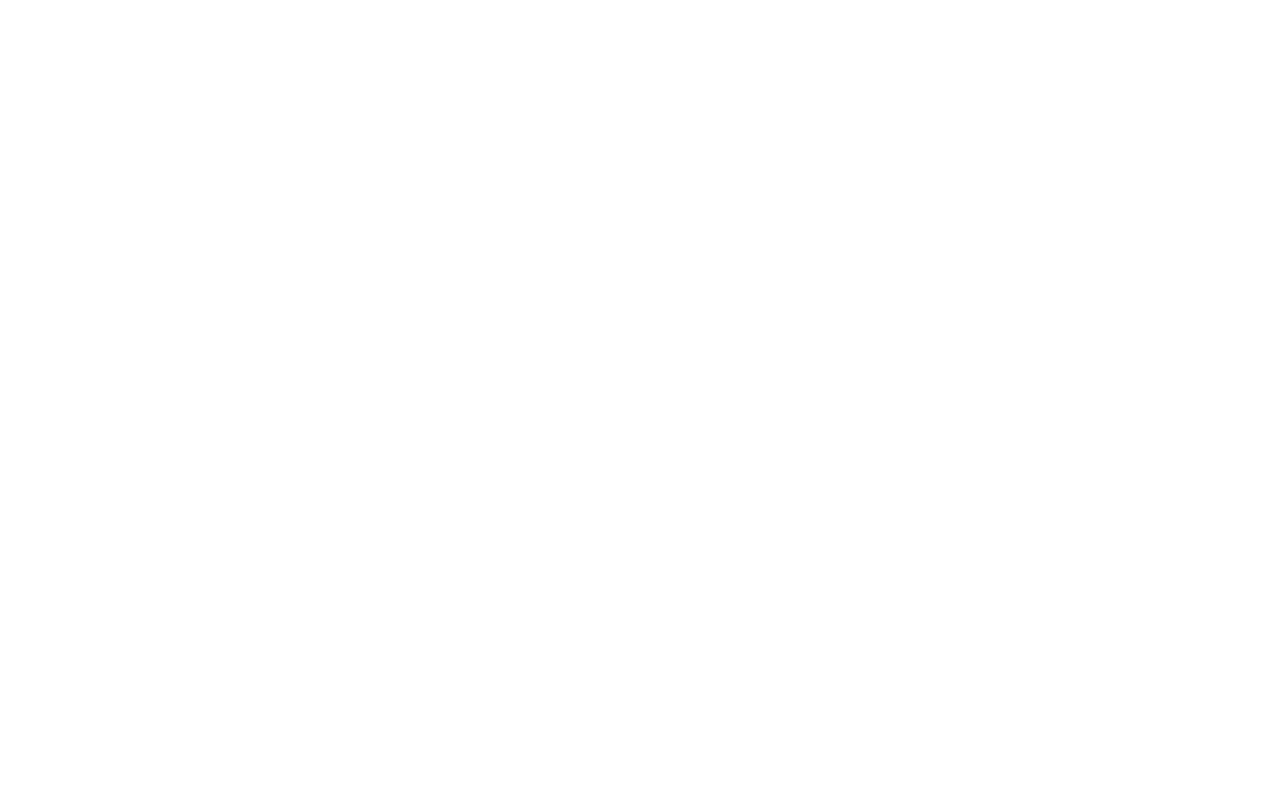
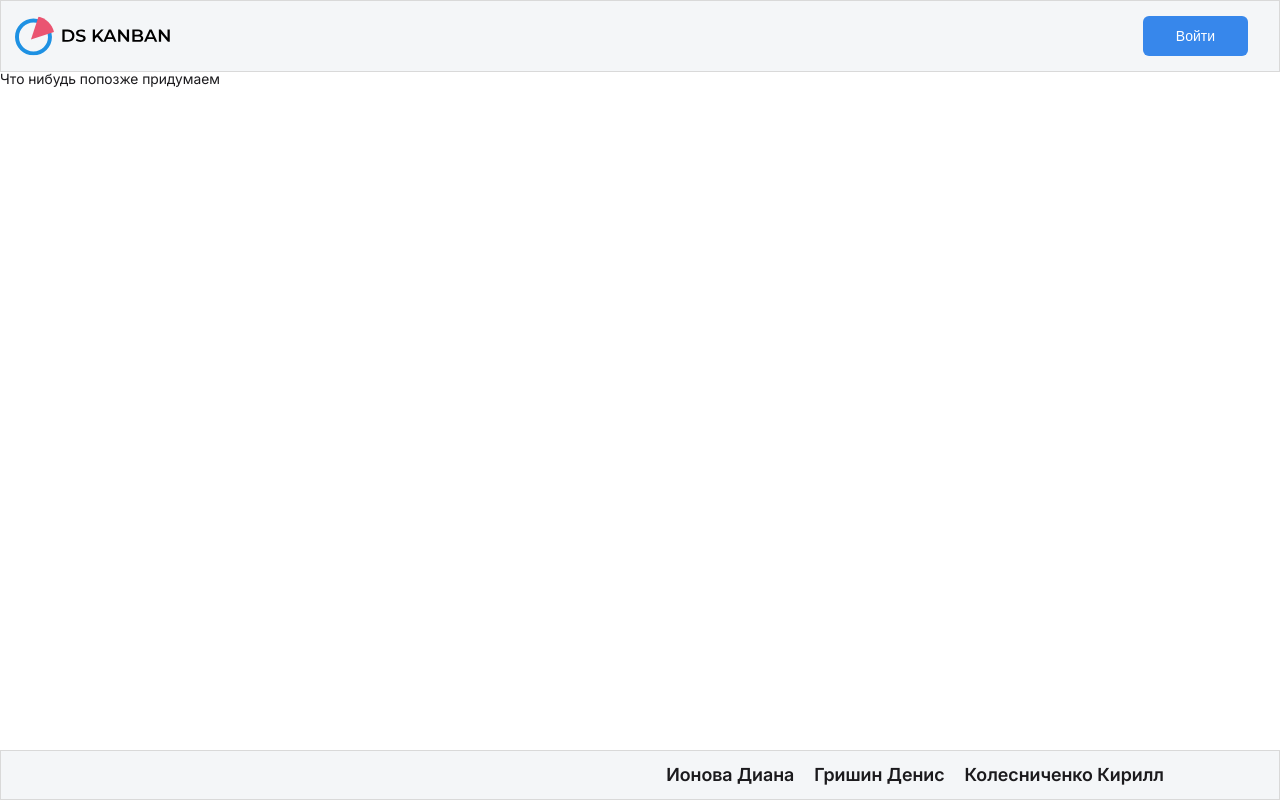
Before and after one commit to K3irill/ds-kanban-1, a Next.js app: page / in a window 1280 px wide. Built offline with nearby package versions, Linux system fonts and the light colour scheme.

Commit message:
feat: создал первую версию Главной страницы

```diff
--- a/src/pages/_app.tsx
+++ b/src/pages/_app.tsx
@@ -7,6 +7,7 @@ import '@/styles/variables/fonts.css';
 
 import type { AppProps } from 'next/app';
 import localFont from 'next/font/local';
+import cn from 'classnames';
 
 const inter = localFont({
   src: [
@@ -20,8 +21,8 @@ const inter = localFont({
 
 export default function App({ Component, pageProps }: AppProps) {
   return (
-    <main className={inter.className}>
+    <div style={{ height: '100%' }} className={cn(inter.className)}>
       <Component {...pageProps} />
-    </main>
+    </div>
   );
 }
--- a/src/pages/index.tsx
+++ b/src/pages/index.tsx
@@ -1,6 +1,16 @@
 import Head from 'next/head';
+import cn from 'classnames';
+import styles from '@/styles/Home.module.css';
+import Link from 'next/link';
+import Image from 'next/image';
+import StandardButton from '@/components/ui/Button/StandardButton/StandardButton';
 
 export default function Home() {
+  // здесь потом с контекста будем информацию получать, это всё я написал УСЛОВНО для прикола
+  const useStore = { isAuthorized: false, isLoading: false };
+  const { isAuthorized, isLoading } = useStore;
+  //----------------------------------------------------
+
   return (
     <>
       <Head>
@@ -9,10 +19,35 @@ export default function Home() {
         <meta name="viewport" content="width=device-width, initial-scale=1" />
         <link rel="icon" href="/favicon.ico" />
       </Head>
-      <div>
-        <header />
-        <main />
-        <footer />
+      <div className={cn(styles.page)}>
+        <header className={cn(styles.header)}>
+          <div className={cn(styles.header__wrapper)}>
+            <div className={cn(styles.header__content)}>
+              <Link href="/">
+                <Image src="/logo.svg" alt="ds-logo" width="155" height="50" priority />
+              </Link>
+              <StandardButton onClick={() => alert('Пока нет функционала')} loading={isLoading}>
+                {isAuthorized ? 'Выйти' : 'Войти'}
+              </StandardButton>
+            </div>
+          </div>
+        </header>
+        <main className={cn(styles.main)}>
+          <div className={cn(styles.main__wrapper)}>
+            <h1>Что нибудь попозже придумаем</h1>
+          </div>
+        </main>
+        <footer className={cn(styles.footer)}>
+          <div className={cn(styles.footer__wrapper)}>
+            <div className={cn(styles.footer__content)}>
+              <ul>
+                <li>Ионова Диана</li>
+                <li>Гришин Денис</li>
+                <li>Колесниченко Кирилл</li>
+              </ul>
+            </div>
+          </div>
+        </footer>
       </div>
     </>
   );
--- /dev/null
+++ b/src/styles/Home.module.css
@@ -0,0 +1,39 @@
+.page {
+  height: 100%;
+  display: flex;
+  flex-direction: column;
+  overflow: hidden;
+}
+.header,
+.footer {
+  background-color: var(--neutral-200);
+  border: 1px solid var(--grey-border);
+}
+
+.header__content {
+  display: flex;
+  justify-content: space-between;
+  align-items: center;
+  padding: 10px 31px 10px 14px;
+}
+.header__content button {
+  height: 40px;
+}
+.main {
+  flex: 1;
+}
+
+.footer__content {
+  padding: 15px;
+}
+.footer__content ul {
+  display: flex;
+  justify-content: flex-end;
+  margin-right: 100px;
+}
+
+.footer__content ul li {
+  margin-left: 20px;
+  font-size: var(--body-1-size);
+  font-weight: 600;
+}
--- a/src/styles/globals.css
+++ b/src/styles/globals.css
@@ -10,19 +10,8 @@ body {
   -moz-osx-font-smoothing: grayscale;
 }
 
-* {
-  box-sizing: border-box;
-  padding: 0;
-  margin: 0;
+#__next {
+  height: 100%;
+  display: flex;
+  flex-direction: column;
 }
-
-a {
-  color: inherit;
-  text-decoration: none;
-}
-/*
-@media (prefers-color-scheme: dark) {
-  html {
-    color-scheme: dark;
-  }
-} */
```
Also changed, not shown: public/logo.svg (added).
